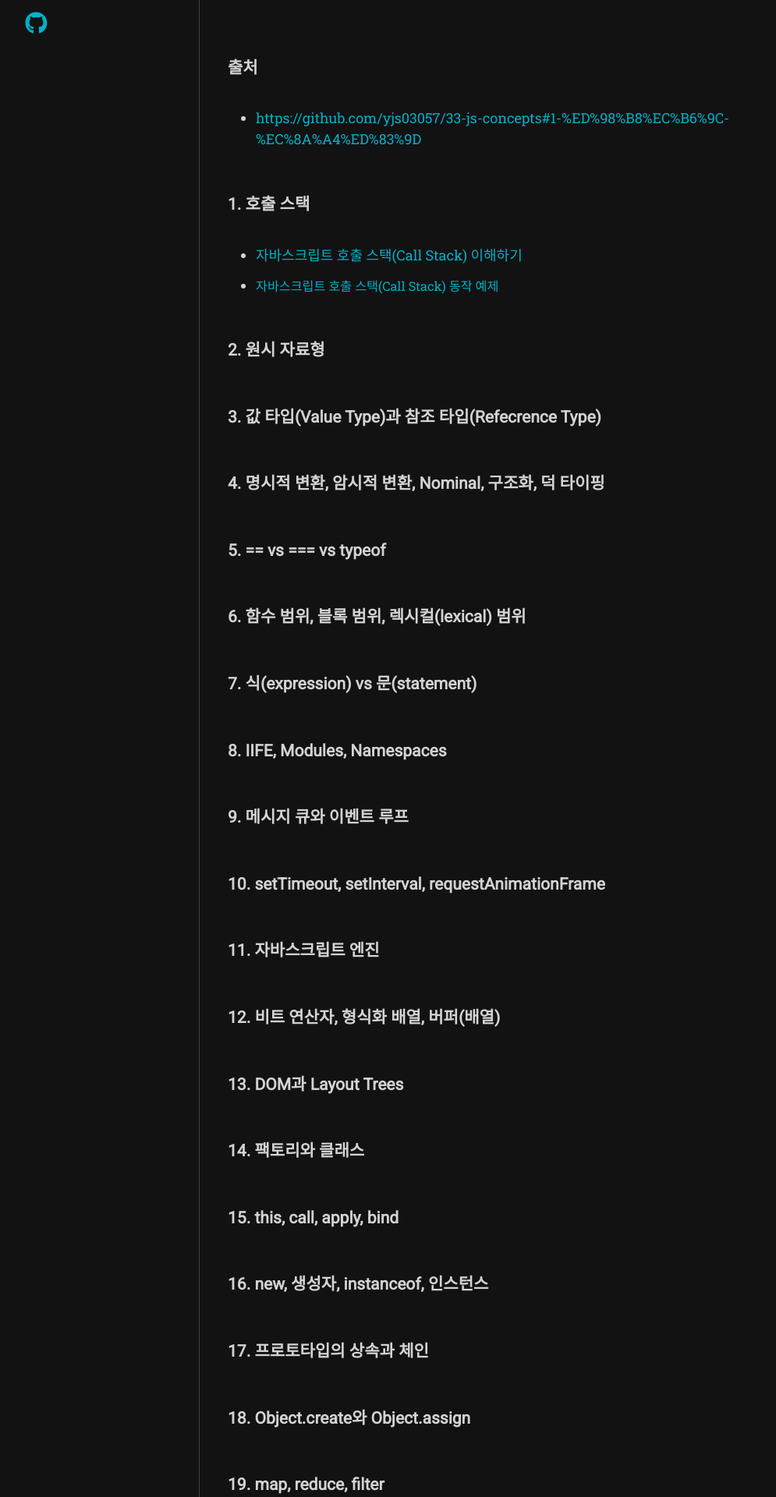
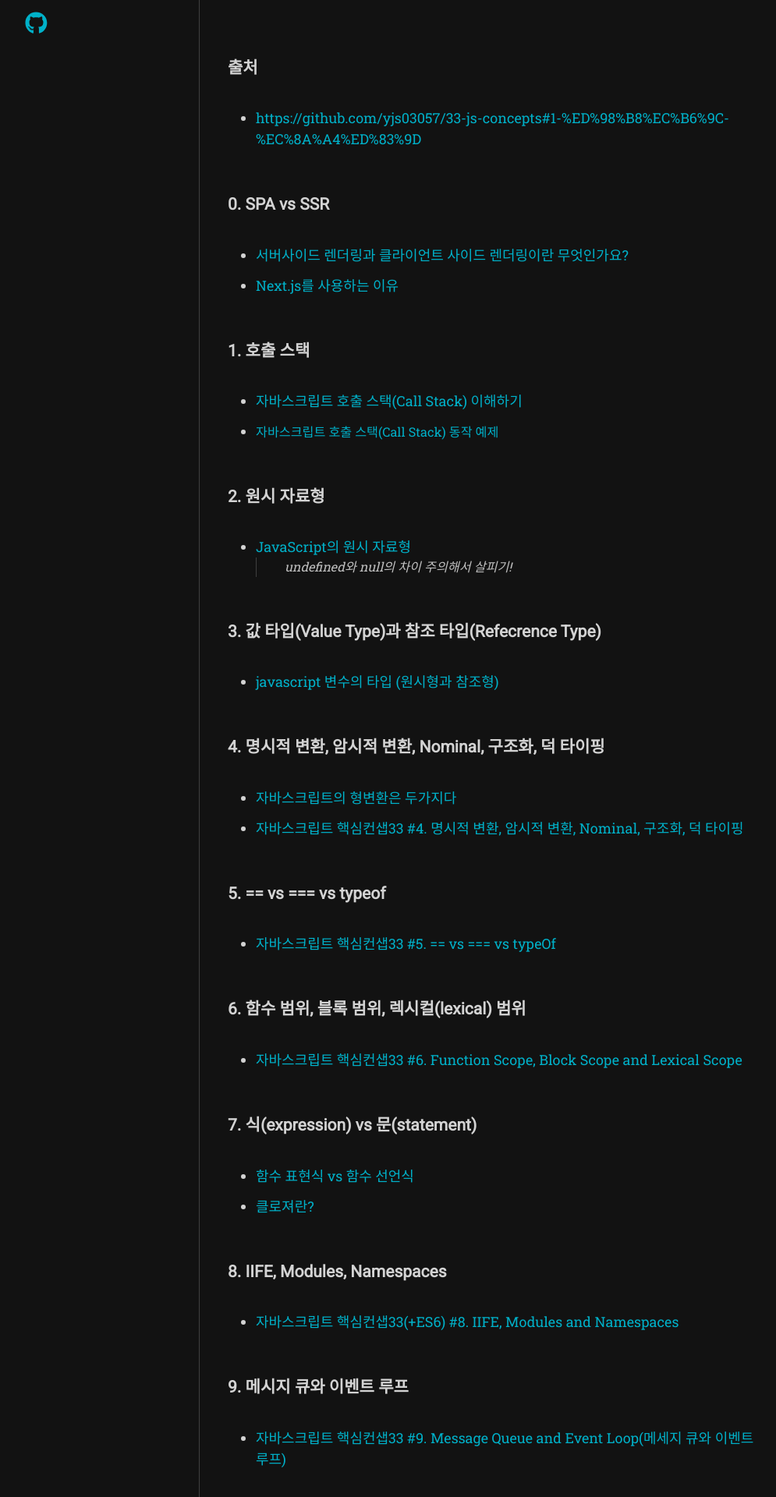
Before and after one commit to unain-dev/unain-dev.github.io, a Jekyll site: the page built from _posts/2021-12-29-CS-JS-33.md, in a window 1280 px wide. Shown: the part 354-2274 px from the top of the page at 78% size, without its empty margins (134-1129 px from the left). Built offline with Jekyll 4.4.1, drawn with Linux system fonts in a browser that asks for light colours; nearby versions of some CDN libraries; some web fonts are replaced; some of the changed text lies outside the part shown.

Commit message:
add CS-JS-33 10까지

```diff
--- a/_posts/2021-12-29-CS-JS-33.md
+++ b/_posts/2021-12-29-CS-JS-33.md
@@ -8,6 +8,11 @@ categories: CS
 ### 출처
 
 - [https://github.com/yjs03057/33-js-concepts#1-%ED%98%B8%EC%B6%9C-%EC%8A%A4%ED%83%9D](https://github.com/yjs03057/33-js-concepts#1-%ED%98%B8%EC%B6%9C-%EC%8A%A4%ED%83%9D)
+
+### 0. SPA vs SSR
+
+- [서버사이드 렌더링과 클라이언트 사이드 렌더링이란 무엇인가요?](https://oneroomtable.tistory.com/entry/%EC%84%9C%EB%B2%84-%EC%82%AC%EC%9D%B4%EB%93%9C-%EB%A0%8C%EB%8D%94%EB%A7%81%EA%B3%BC-%ED%81%B4%EB%9D%BC%EC%9D%B4%EC%96%B8%ED%8A%B8-%EC%82%AC%EC%9D%B4%EB%93%9C-%EB%A0%8C%EB%8D%94%EB%A7%81%EC%9D%B4%EB%9E%80-%EB%AC%B4%EC%97%87%EC%9D%B8%EA%B0%80%EC%9A%94#0h)
+- [Next.js를 사용하는 이유](https://ivorycode.tistory.com/entry/Nextjs%EB%A5%BC-%EC%82%AC%EC%9A%A9%ED%95%98%EB%8A%94-%EC%9D%B4%EC%9C%A0)
 
 ### 1. 호출 스택
 
@@ -43,21 +48,44 @@ categories: CS
 
 ### 2. 원시 자료형
 
+- [JavaScript의 원시 자료형](https://tutorialpost.apptilus.com/code/posts/js/js09-primitive-data-type/)
+  > undefined와 null의 차이 주의해서 살피기!
+
 ### 3. 값 타입(Value Type)과 참조 타입(Refecrence Type)
+
+- [javascript 변수의 타입 (원시형과 참조형)](https://hanamon.kr/javascript-%EB%B3%80%EC%88%98%EC%9D%98-%ED%83%80%EC%9E%85-%EC%9B%90%EC%8B%9C%ED%98%95%EA%B3%BC-%EC%B0%B8%EC%A1%B0%ED%98%95/)
 
 ### 4. 명시적 변환, 암시적 변환, Nominal, 구조화, 덕 타이핑
 
+<!-- - [JavaScript의 형변환](https://www.secmem.org/blog/2020/03/19/javascript-type-coercion/) -->
+
+- [자바스크립트의 형변환은 두가지다](https://www.secmem.org/blog/2020/03/19/javascript-type-coercion/)
+- [자바스크립트 핵심컨샙33 #4. 명시적 변환, 암시적 변환, Nominal, 구조화, 덕 타이핑](https://velog.io/@404/%EC%9E%90%EB%B0%94%EC%8A%A4%ED%81%AC%EB%A6%BD%ED%8A%B8-%ED%95%B5%EC%8B%AC%EC%BB%A8%EC%83%9933-4-%EB%AA%85%EC%8B%9C%EC%A0%81-%EB%B3%80%ED%99%98-%EC%95%94%EC%8B%9C%EC%A0%81-%EB%B3%80%ED%99%98-Nominal-%EA%B5%AC%EC%A1%B0%ED%99%94-%EB%8D%95-%ED%83%80%EC%9D%B4%ED%95%91Implicit-Explicit-Nominal-Structuring-and-Duck-Typing)
+
 ### 5. == vs === vs typeof
+
+- [자바스크립트 핵심컨샙33 #5. == vs === vs typeOf](https://velog.io/@404/%EC%9E%90%EB%B0%94%EC%8A%A4%ED%81%AC%EB%A6%BD%ED%8A%B8-%ED%95%B5%EC%8B%AC%EC%BB%A8%EC%83%9933-4.-vs-vs-typeOf)
 
 ### 6. 함수 범위, 블록 범위, 렉시컬(lexical) 범위
 
+- [자바스크립트 핵심컨샙33 #6. Function Scope, Block Scope and Lexical Scope](https://velog.io/@404/%EC%9E%90%EB%B0%94%EC%8A%A4%ED%81%AC%EB%A6%BD%ED%8A%B8-%ED%95%B5%EC%8B%AC%EC%BB%A8%EC%83%9933-6.-Function-Scope-Block-Scope-and-Lexical-Scope%ED%95%A8%EC%88%98-%EC%8A%A4%EC%BD%94%ED%94%84-%EB%B8%94%EB%A1%9D-%EC%8A%A4%EC%BD%94%ED%94%84-%EB%A0%89%EC%8B%9C%EC%BB%AC-%EC%8A%A4%EC%BD%94%ED%94%84)
+
 ### 7. 식(expression) vs 문(statement)
+
+- [함수 표현식 vs 함수 선언식](https://velog.io/@bisu8018/%ED%95%A8%EC%88%98-%ED%91%9C%ED%98%84%EC%8B%9D-VS-%ED%95%A8%EC%88%98-%EC%84%A0%EC%96%B8%EC%8B%9D)
+- [클로져란?](https://velog.io/@bisu8018/%EC%83%81%EC%8B%9D-closure)
 
 ### 8. IIFE, Modules, Namespaces
 
+- [자바스크립트 핵심컨샙33(+ES6) #8. IIFE, Modules and Namespaces](https://velog.io/@404/%EC%9E%90%EB%B0%94%EC%8A%A4%ED%81%AC%EB%A6%BD%ED%8A%B8-%ED%95%B5%EC%8B%AC%EC%BB%A8%EC%83%9933ES6-8.-IIFE-Modules-and-Namespaces)
+
 ### 9. 메시지 큐와 이벤트 루프
 
+- [자바스크립트 핵심컨샙33 #9. Message Queue and Event Loop(메세지 큐와 이벤트 루프)](https://velog.io/@404/%EC%9E%90%EB%B0%94%EC%8A%A4%ED%81%AC%EB%A6%BD%ED%8A%B8-%ED%95%B5%EC%8B%AC%EC%BB%A8%EC%83%9933-9.-Message-Queue-and-Event-Loop%EB%A9%94%EC%84%B8%EC%A7%80-%ED%81%90%EC%99%80-%EC%9D%B4%EB%B2%A4%ED%8A%B8-%EB%A3%A8%ED%94%84)
+
 ### 10. setTimeout, setInterval, requestAnimationFrame
+
+- [자바스크립트 핵심컨샙33 #10. setTimeout, setInterval and requestAnimationFrame](https://velog.io/@404/%EC%9E%90%EB%B0%94%EC%8A%A4%ED%81%AC%EB%A6%BD%ED%8A%B8-%ED%95%B5%EC%8B%AC%EC%BB%A8%EC%83%9933-10.-setTimeout-setInterval-and-requestAnimationFrame)
 
 ### 11. 자바스크립트 엔진
 
```
